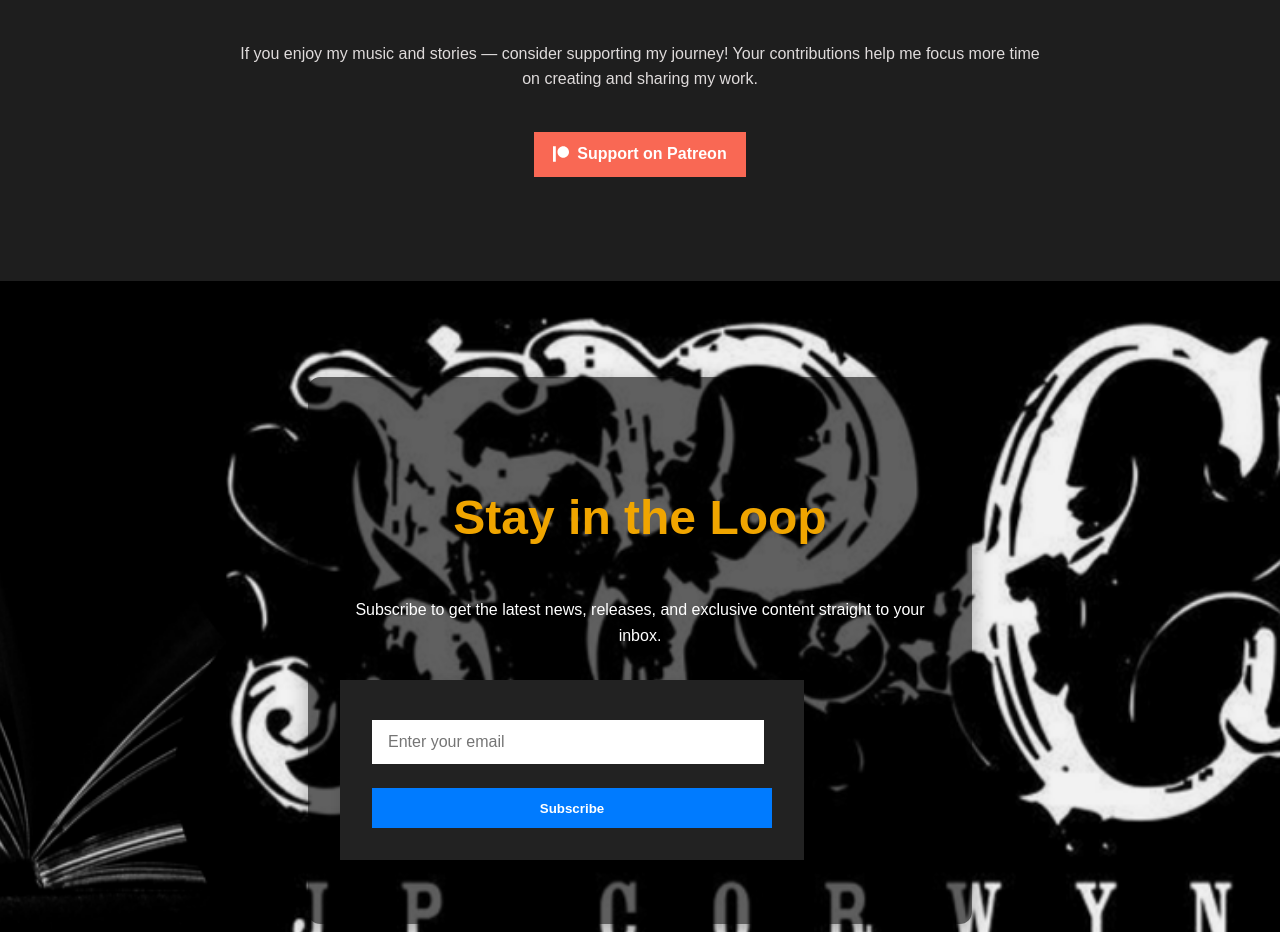
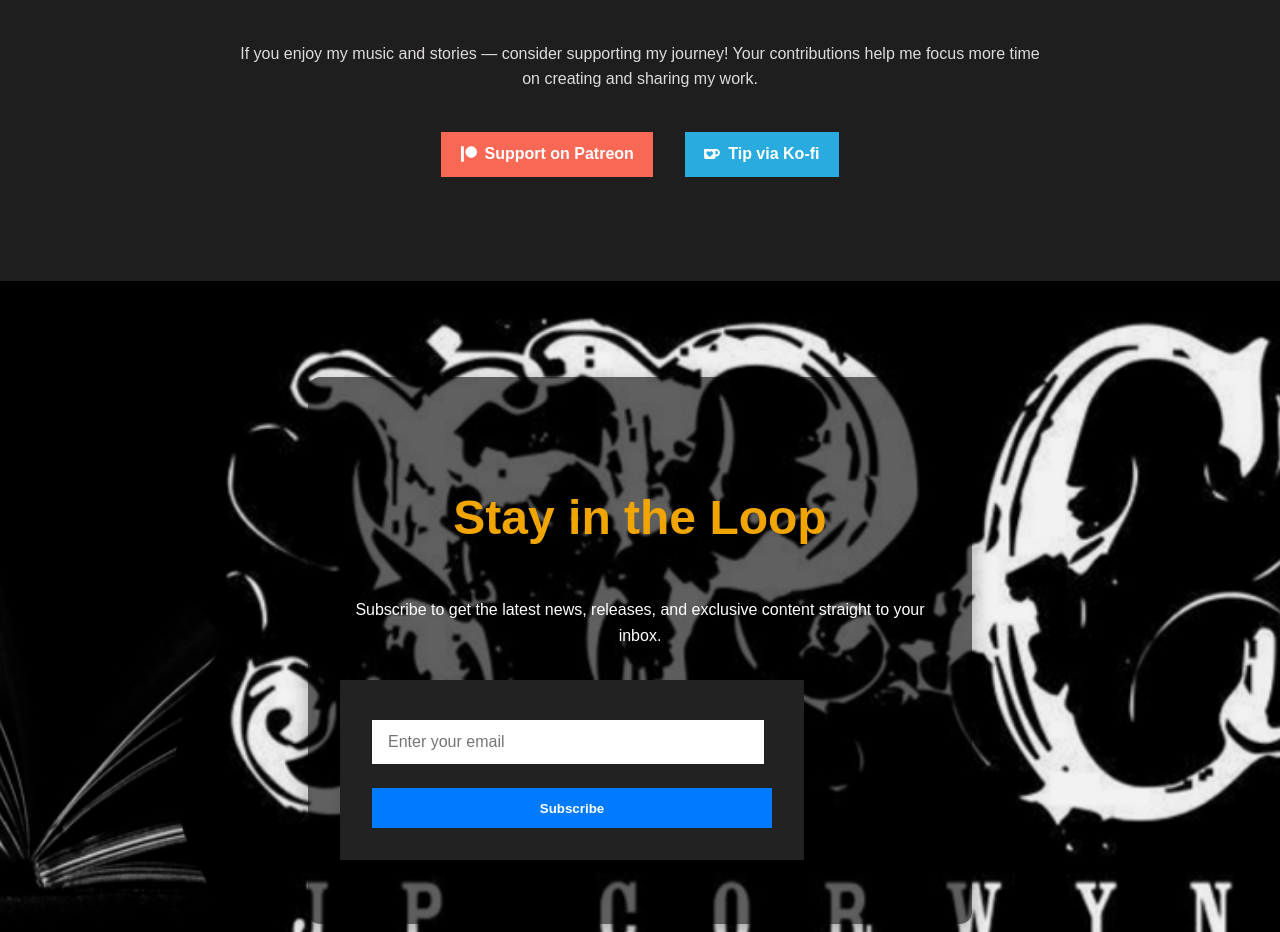
Before and after one commit to Knutmf/jpwebsite, a React (Vite) app: page / in a window 1280 px wide. Shown: the part 5680-6612 px from the top of the page. Built offline with nearby package versions, Linux system fonts and the light colour scheme; no server answers.

Commit message:
Update Home.jsx
Updated kofi link+button on the main page.

```diff
--- a/src/components/Home.jsx
+++ b/src/components/Home.jsx
@@ -7,6 +7,7 @@ import albumcover1 from '../assets/images/albumcover1.png';
 import albumcover2 from '../assets/images/albumcover2.jpg';
 import albumcover3 from '../assets/images/albumcover3.png';
 import { FaPatreon } from 'react-icons/fa';
+import { SiKofi } from 'react-icons/si';
 
 
 function Home() {
@@ -170,6 +171,16 @@ function Home() {
         <a href="https://www.patreon.com/JPCorwyn" target="_blank" rel="noopener noreferrer" className="patreon-btn"><FaPatreon style={{ marginRight: '8px' }} />
           Support on Patreon
         </a>
+
+         <a
+                    href="https://ko-fi.com/jpcorwyn"
+                    target="_blank"
+                    rel="noopener noreferrer"
+                    className="kofi-btn"
+                  >
+                    <SiKofi style={{ marginRight: '8px' }} />
+                    Tip via Ko-fi
+          </a>
       </div>
     </div>
   </section>
```
